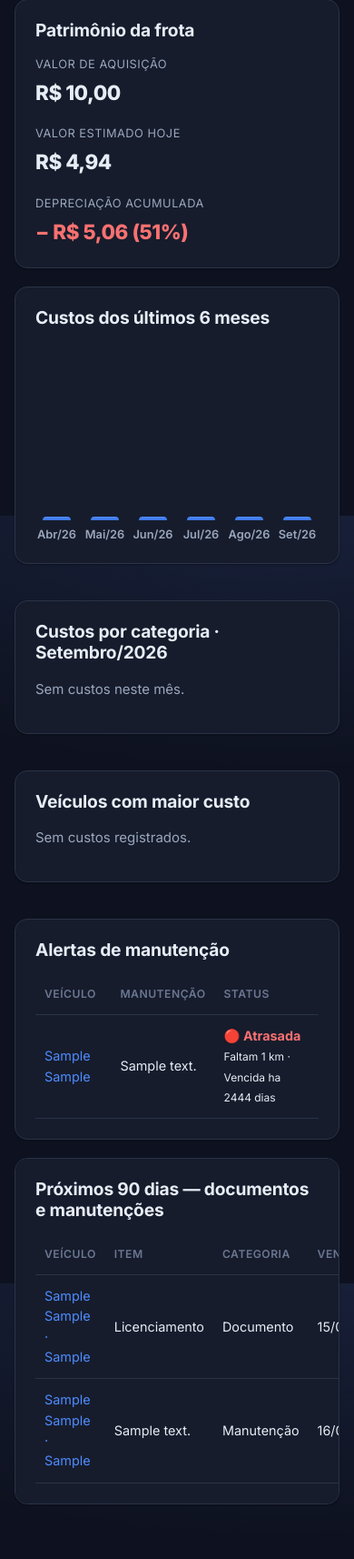
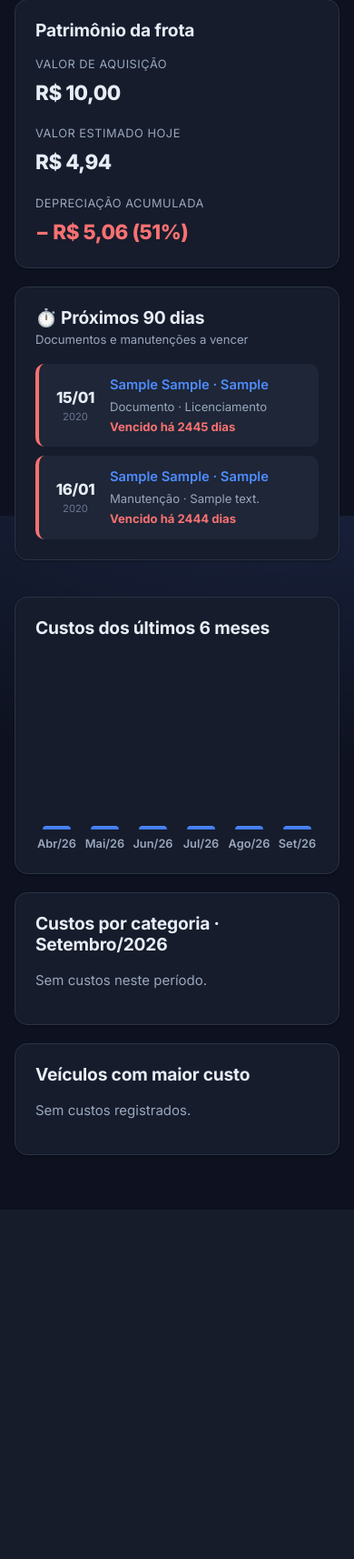
Before and after one commit to willCastilho/Frotas, a Django app: page /dashboard/ in a window 390 px wide. Shown: the part 1121-2835 px from the top of the page at 91% size. After the commit the page ends 2393 px from the top, so only its background shows below. Run offline with Django 5.2, Linux system fonts and the light colour scheme; a user stored in the database is signed in; tables that the repository leaves empty hold one stand-in row (values such as "Sample post").

Commit message:
Dashboard: consolida alertas no painel vertical 'Proximos 90 dias' a esquerda
- Remove o painel separado 'Alertas de manutencao' (redundante com a agenda).
- Verticaliza 'Proximos 90 dias' em uma coluna a esquerda, com borda colorida
  por severidade, data em destaque e link para o veiculo.
- Consolida os alertas de manutencao por km (sem data) dentro da propria
  agenda, para nao perder essa visibilidade ao remover o painel.
- Layout em duas colunas (agenda | analises), responsivo (empilha no mobile).
- Novo teste garantindo manutencao por km atrasada na agenda (62 no total).

Co-Authored-By: Claude Opus 4.8 <noreply@anthropic.com>

```diff
--- a/carro/base/static/css/dashboard.css
+++ b/carro/base/static/css/dashboard.css
@@ -162,6 +162,64 @@
 .cat-bar { height: 8px; background: var(--surface-3); border-radius: 999px; overflow: hidden; }
 .cat-bar-fill { height: 100%; border-radius: 999px; background: linear-gradient(90deg, var(--primary), #6ea8ff); }
 
+/* Layout de duas colunas: agenda (esquerda) + análises (direita) */
+.dash-colunas {
+    display: grid;
+    grid-template-columns: 380px 1fr;
+    gap: 20px;
+    align-items: start;
+}
+.dash-analises { display: flex; flex-direction: column; }
+
+/* Agenda vertical (próximos 90 dias) */
+.agenda-card { position: sticky; top: 16px; }
+.agenda-card h2 { margin-bottom: 2px; }
+.agenda-sub { color: var(--text-muted); font-size: .82rem; margin: 0 0 16px; }
+.agenda-lista {
+    list-style: none;
+    margin: 0;
+    padding: 0;
+    display: flex;
+    flex-direction: column;
+    gap: 10px;
+    max-height: 620px;
+    overflow-y: auto;
+}
+.agenda-item {
+    display: flex;
+    gap: 12px;
+    align-items: center;
+    padding: 12px 14px;
+    background: var(--surface-2);
+    border-radius: var(--radius-sm);
+    border-left: 4px solid var(--gray);
+}
+.agenda-red    { border-left-color: var(--red); }
+.agenda-yellow { border-left-color: var(--yellow); }
+.agenda-green  { border-left-color: var(--green); }
+.agenda-gray   { border-left-color: var(--gray); }
+.agenda-quando {
+    display: flex;
+    flex-direction: column;
+    align-items: center;
+    justify-content: center;
+    min-width: 52px;
+    text-align: center;
+}
+.agenda-dia { font-weight: 800; font-size: 1.05rem; letter-spacing: -0.02em; }
+.agenda-ano { font-size: .7rem; color: var(--text-faint); }
+.agenda-info { display: flex; flex-direction: column; gap: 2px; min-width: 0; }
+.agenda-veiculo { color: var(--primary); text-decoration: none; font-weight: 600; font-size: .92rem; }
+.agenda-veiculo:hover { text-decoration: underline; }
+.agenda-titulo { color: var(--text-muted); font-size: .82rem; }
+.agenda-detalhe { font-size: .82rem; }
+
+@media (max-width: 900px) {
+    .dash-colunas { grid-template-columns: 1fr; }
+    .agenda-card { position: static; }
+    .agenda-lista { max-height: none; }
+}
+
 @media (max-width: 768px) {
     .grafico-barras { gap: 6px; }
     .barra-valor { display: none; }
--- a/carro/templates/dashboard.html
+++ b/carro/templates/dashboard.html
@@ -58,7 +58,44 @@
     </div>
     {% endif %}
 
-    <div class="painel-grid">
+    <div class="dash-colunas">
+        <!-- Coluna esquerda: agenda vertical de pendências -->
+        <div class="painel-card agenda-card">
+            <h2>⏱️ Próximos 90 dias</h2>
+            <p class="agenda-sub">Documentos e manutenções a vencer</p>
+            {% if agenda_90 %}
+                <ul class="agenda-lista">
+                    {% for i in agenda_90 %}
+                        <li class="agenda-item agenda-{{ i.cor }}">
+                            <div class="agenda-quando">
+                                {% if i.data %}
+                                    <span class="agenda-dia">{{ i.data|date:"d/m" }}</span>
+                                    <span class="agenda-ano">{{ i.data|date:"Y" }}</span>
+                                {% else %}
+                                    <span class="agenda-dia">km</span>
+                                {% endif %}
+                            </div>
+                            <div class="agenda-info">
+                                <a href="{% url 'detalhes_veiculo' i.veiculo_id %}" class="agenda-veiculo">{{ i.veiculo.marca }} {{ i.veiculo.modelo }}{% if i.veiculo.placa %} · {{ i.veiculo.placa }}{% endif %}</a>
+                                <span class="agenda-titulo">{{ i.categoria }} · {{ i.titulo }}</span>
+                                <span class="agenda-detalhe variacao-{{ i.cor }}">
+                                    {% if i.data %}
+                                        {% if i.dias < 0 %}Vencido há {{ i.dias|stringformat:"d"|cut:"-" }} dias
+                                        {% elif i.dias == 0 %}Vence hoje
+                                        {% else %}Faltam {{ i.dias }} dias{% endif %}
+                                    {% else %}{{ i.detalhe }}{% endif %}
+                                </span>
+                            </div>
+                        </li>
+                    {% endfor %}
+                </ul>
+            {% else %}
+                <p class="vazio">Nada vencendo nos próximos 90 dias. 🎉</p>
+            {% endif %}
+        </div>
+
+        <!-- Coluna direita: análises -->
+        <div class="dash-analises">
             <div class="painel-card">
                 <h2>Custos dos últimos 6 meses</h2>
                 <div class="grafico-barras">
@@ -87,7 +124,7 @@
                         {% endfor %}
                     </div>
                 {% else %}
-                <p class="vazio">Sem custos neste mês.</p>
+                    <p class="vazio">Sem custos neste período.</p>
                 {% endif %}
             </div>
 
@@ -107,57 +144,6 @@
                 {% endif %}
             </div>
         </div>
-
-    <div class="painel-card">
-        <h2>Alertas de manutenção</h2>
-        {% if alertas %}
-            <table class="alertas-table">
-                <thead>
-                    <tr><th>Veículo</th><th>Manutenção</th><th>Status</th></tr>
-                </thead>
-                <tbody>
-                    {% for a in alertas %}
-                        <tr>
-                            <td><a href="{% url 'detalhes_veiculo' a.plano.veiculo.id %}">{{ a.plano.veiculo.marca }} {{ a.plano.veiculo.modelo }}</a></td>
-                            <td>{{ a.plano.descricao }}</td>
-                            <td><span class="variacao-{{ a.status.cor }}">{{ a.status.texto }}</span> <small>{{ a.status.detalhe }}</small></td>
-                        </tr>
-                    {% endfor %}
-                </tbody>
-            </table>
-        {% else %}
-            <p class="vazio">Nenhum alerta de manutenção. 🎉</p>
-        {% endif %}
-    </div>
-
-    <div class="painel-card">
-        <h2>Próximos 90 dias — documentos e manutenções</h2>
-        {% if agenda_90 %}
-            <table class="alertas-table">
-                <thead>
-                    <tr><th>Veículo</th><th>Item</th><th>Categoria</th><th>Vencimento</th><th>Status</th></tr>
-                </thead>
-                <tbody>
-                    {% for i in agenda_90 %}
-                        <tr>
-                            <td><a href="{% url 'detalhes_veiculo' i.veiculo_id %}">{{ i.veiculo.marca }} {{ i.veiculo.modelo }}{% if i.veiculo.placa %} · {{ i.veiculo.placa }}{% endif %}</a></td>
-                            <td>{{ i.titulo }}</td>
-                            <td>{{ i.categoria }}</td>
-                            <td>{{ i.data|date:"d/m/Y" }}</td>
-                            <td>
-                                <span class="variacao-{{ i.cor }}">
-                                    {% if i.dias < 0 %}Vencido há {{ i.dias|stringformat:"d"|cut:"-" }} dias
-                                    {% elif i.dias == 0 %}Vence hoje
-                                    {% else %}Faltam {{ i.dias }} dias{% endif %}
-                                </span>
-                            </td>
-                        </tr>
-                    {% endfor %}
-                </tbody>
-            </table>
-        {% else %}
-            <p class="vazio">Nada vencendo nos próximos 90 dias. 🎉</p>
-        {% endif %}
     </div>
 </div>
 {% endblock content %}
--- a/carro/views/dashboard.py
+++ b/carro/views/dashboard.py
@@ -77,9 +77,10 @@ def _patrimonio(org):
     }
 
 
-def _agenda_90_dias(org):
-    """Reune documentos e manutencoes programadas (por data) que vencem nos
-    proximos 90 dias (ou ja vencidos), ordenados por data."""
+def _agenda_90_dias(org, kms):
+    """Painel unico de pendencias: documentos e manutencoes que vencem nos
+    proximos 90 dias (por data) e manutencoes ja em alerta por quilometragem
+    (sem data). Ordena por data; os itens so-por-km vao ao fim, por severidade."""
     hoje = timezone.now().date()
     limite = hoje + timedelta(days=90)
     itens = []
@@ -91,24 +92,31 @@ def _agenda_90_dias(org):
             'veiculo': doc.veiculo, 'veiculo_id': doc.veiculo_id,
             'titulo': doc.get_tipo_display(), 'categoria': 'Documento',
             'data': doc.vencimento, 'dias': st['dias'], 'cor': st['cor'],
+            'detalhe': st['detalhe'],
         })
 
     for plano in PlanoManutencao.objects.filter(
-            veiculo__organizacao=org,
-            intervalo_dias__isnull=False,
-            data_referencia__isnull=False).select_related('veiculo'):
+            veiculo__organizacao=org).select_related('veiculo'):
+        st = plano.status(kms.get(plano.veiculo_id))
         prox = plano.proxima_data
-        if not prox or prox > limite:
+        tem_data = prox is not None and prox <= limite
+        # Inclui se vence por data em ate 90 dias, ou ja esta em alerta por km.
+        if not tem_data and st['cor'] not in ('red', 'yellow'):
             continue
-        dias = (prox - hoje).days
-        cor = 'red' if dias <= 0 else 'yellow' if dias <= 15 else 'green'
         itens.append({
             'veiculo': plano.veiculo, 'veiculo_id': plano.veiculo_id,
             'titulo': plano.descricao, 'categoria': 'Manutenção',
-            'data': prox, 'dias': dias, 'cor': cor,
+            'data': prox if tem_data else None,
+            'dias': (prox - hoje).days if tem_data else None,
+            'cor': st['cor'], 'detalhe': st['detalhe'],
         })
 
-    itens.sort(key=lambda i: i['data'])
+    ordem_cor = {'red': 0, 'yellow': 1, 'green': 2, 'gray': 3}
+    itens.sort(key=lambda i: (
+        0 if i['data'] else 1,
+        i['data'].toordinal() if i['data'] else 0,
+        ordem_cor.get(i['cor'], 9),
+    ))
     return itens
 
 ROTULOS_TIPO = dict(Custo.TIPO_CHOICES)
@@ -199,13 +207,6 @@ def dashboard(request):
     )
 
     kms = _km_por_veiculo(org)
-    alertas = []
-    for plano in PlanoManutencao.objects.filter(
-            veiculo__organizacao=org).select_related('veiculo'):
-        st = plano.status(kms.get(plano.veiculo_id))
-        if st['cor'] in ('red', 'yellow'):
-            alertas.append({'plano': plano, 'status': st})
-    alertas.sort(key=lambda a: 0 if a['status']['cor'] == 'red' else 1)
 
     context = {
         'total_veiculos': Veiculo.objects.filter(organizacao=org).count(),
@@ -222,7 +223,6 @@ def dashboard(request):
         'custos_meses': _custos_ultimos_meses(org, 6),
         'por_categoria': por_categoria,
         'ranking': ranking,
-        'alertas': alertas,
-        'agenda_90': _agenda_90_dias(org),
+        'agenda_90': _agenda_90_dias(org, kms),
     }
     return render(request, 'dashboard.html', context)
```
Also changed, not shown: carro/tests.py (+16 -0 lines). Lines whose indentation alone changed are shown as unchanged.
